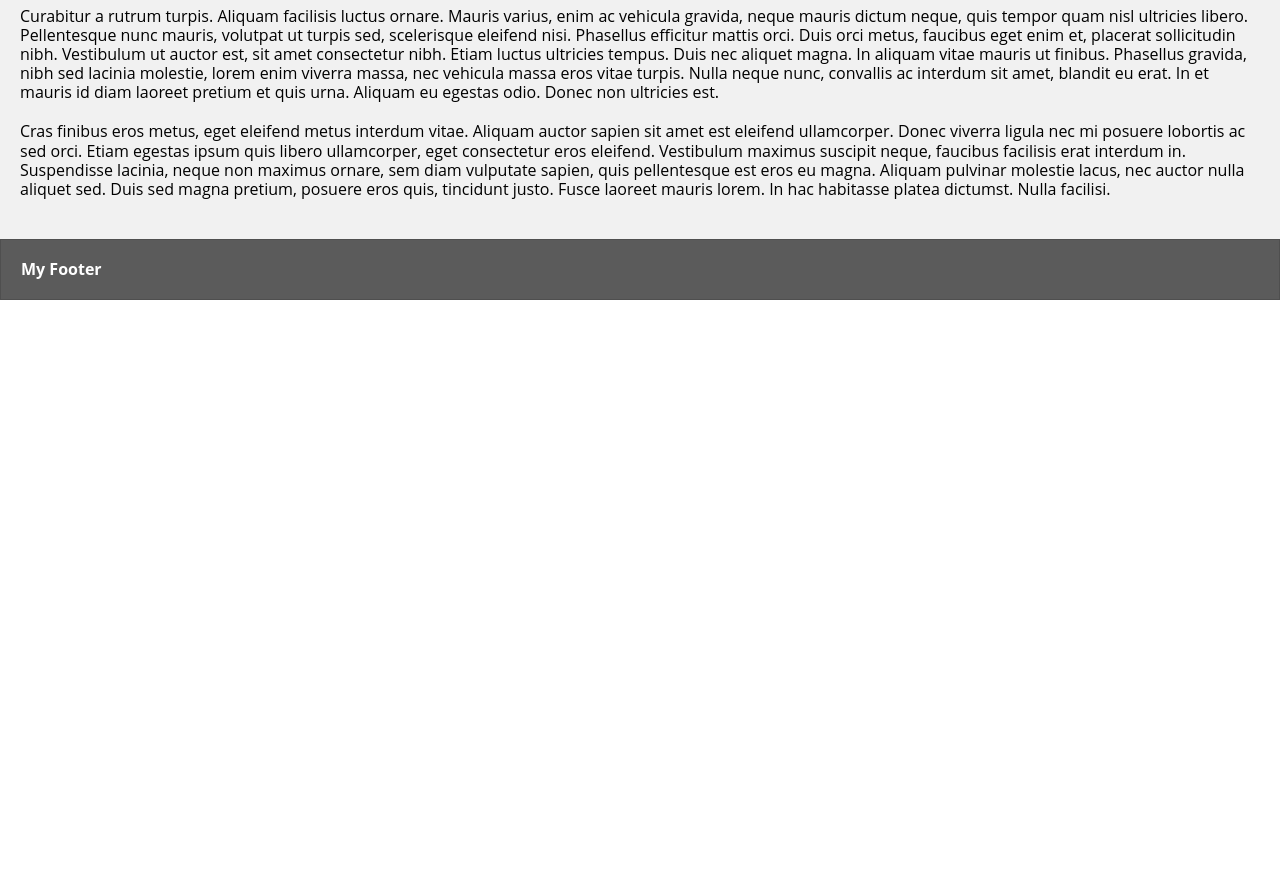
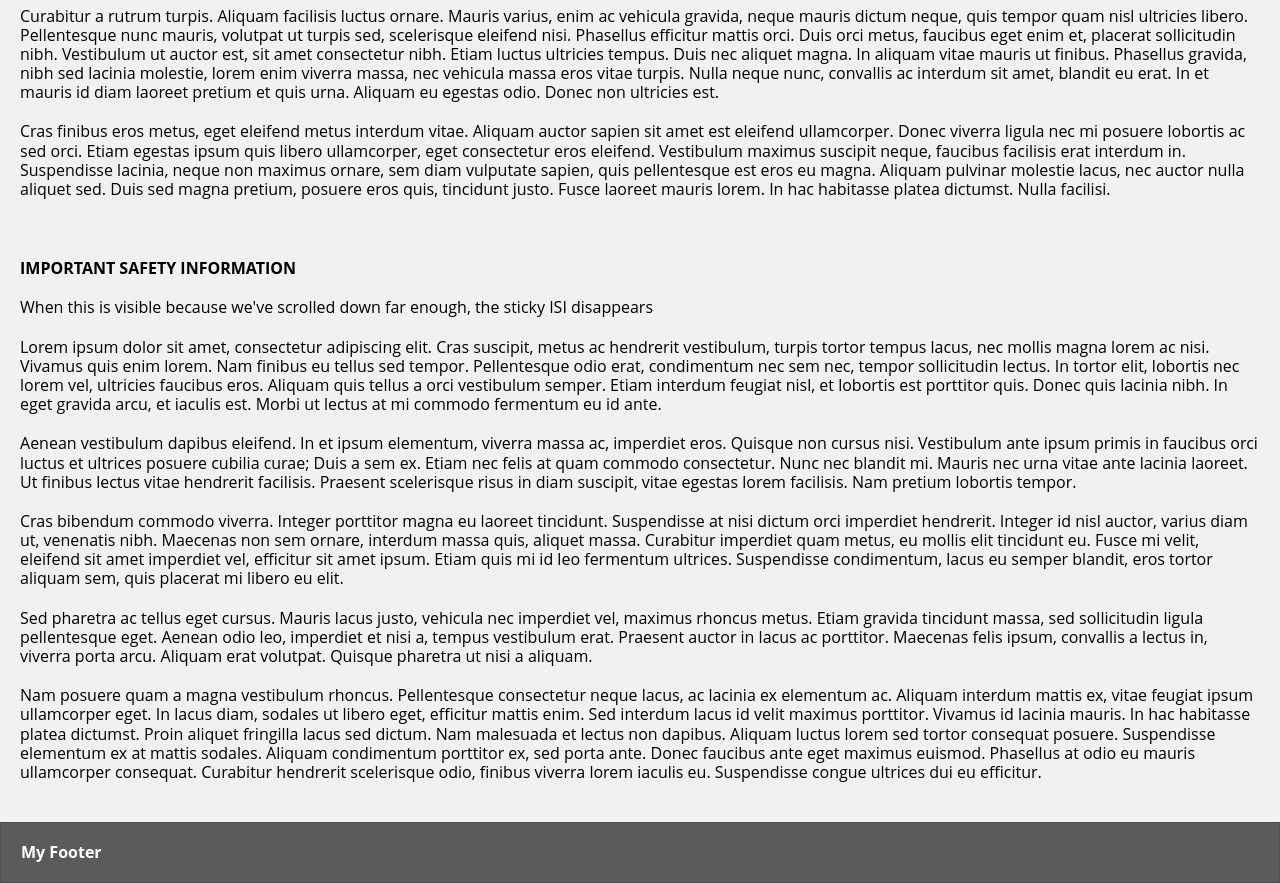
Before and after one commit to JusticeAmpofo/gatsby-sample-website, a Gatsby site: page / in a window 1280 px wide. Shown: the part 1123-2006 px from the top of the page. Before the commit the page ends 1423 px from the top, so only its background shows below. Built offline with nearby package versions, Linux system fonts and the light colour scheme; Gatsby itself is replaced by a stand-in of ours.

Commit message:
complete v3

```diff
--- /dev/null
+++ b/src/components/Isi.js
@@ -0,0 +1,72 @@
+import * as React from 'react';
+
+const ISI = () => {
+    return (
+        <div id='isi' className='container content-bg'>
+            <h2 className='h1 mb5'>IMPORTANT SAFETY INFORMATION</h2>
+            <p className='mb5'>
+                When this is visible because we've scrolled down far enough, the
+                sticky ISI disappears
+            </p>
+            <p className='mb5'>
+                Lorem ipsum dolor sit amet, consectetur adipiscing elit. Cras
+                suscipit, metus ac hendrerit vestibulum, turpis tortor tempus
+                lacus, nec mollis magna lorem ac nisi. Vivamus quis enim lorem.
+                Nam finibus eu tellus sed tempor. Pellentesque odio erat,
+                condimentum nec sem nec, tempor sollicitudin lectus. In tortor
+                elit, lobortis nec lorem vel, ultricies faucibus eros. Aliquam
+                quis tellus a orci vestibulum semper. Etiam interdum feugiat
+                nisl, et lobortis est porttitor quis. Donec quis lacinia nibh.
+                In eget gravida arcu, et iaculis est. Morbi ut lectus at mi
+                commodo fermentum eu id ante.
+            </p>
+            <p className='mb5'>
+                Aenean vestibulum dapibus eleifend. In et ipsum elementum,
+                viverra massa ac, imperdiet eros. Quisque non cursus nisi.
+                Vestibulum ante ipsum primis in faucibus orci luctus et ultrices
+                posuere cubilia curae; Duis a sem ex. Etiam nec felis at quam
+                commodo consectetur. Nunc nec blandit mi. Mauris nec urna vitae
+                ante lacinia laoreet. Ut finibus lectus vitae hendrerit
+                facilisis. Praesent scelerisque risus in diam suscipit, vitae
+                egestas lorem facilisis. Nam pretium lobortis tempor.
+            </p>
+            <p className='mb5'>
+                Cras bibendum commodo viverra. Integer porttitor magna eu
+                laoreet tincidunt. Suspendisse at nisi dictum orci imperdiet
+                hendrerit. Integer id nisl auctor, varius diam ut, venenatis
+                nibh. Maecenas non sem ornare, interdum massa quis, aliquet
+                massa. Curabitur imperdiet quam metus, eu mollis elit tincidunt
+                eu. Fusce mi velit, eleifend sit amet imperdiet vel, efficitur
+                sit amet ipsum. Etiam quis mi id leo fermentum ultrices.
+                Suspendisse condimentum, lacus eu semper blandit, eros tortor
+                aliquam sem, quis placerat mi libero eu elit.
+            </p>
+            <p className='mb5'>
+                Sed pharetra ac tellus eget cursus. Mauris lacus justo, vehicula
+                nec imperdiet vel, maximus rhoncus metus. Etiam gravida
+                tincidunt massa, sed sollicitudin ligula pellentesque eget.
+                Aenean odio leo, imperdiet et nisi a, tempus vestibulum erat.
+                Praesent auctor in lacus ac porttitor. Maecenas felis ipsum,
+                convallis a lectus in, viverra porta arcu. Aliquam erat
+                volutpat. Quisque pharetra ut nisi a aliquam.
+            </p>
+            <p className='mb5'>
+                Nam posuere quam a magna vestibulum rhoncus. Pellentesque
+                consectetur neque lacus, ac lacinia ex elementum ac. Aliquam
+                interdum mattis ex, vitae feugiat ipsum ullamcorper eget. In
+                lacus diam, sodales ut libero eget, efficitur mattis enim. Sed
+                interdum lacus id velit maximus porttitor. Vivamus id lacinia
+                mauris. In hac habitasse platea dictumst. Proin aliquet
+                fringilla lacus sed dictum. Nam malesuada et lectus non dapibus.
+                Aliquam luctus lorem sed tortor consequat posuere. Suspendisse
+                elementum ex at mattis sodales. Aliquam condimentum porttitor
+                ex, sed porta ante. Donec faucibus ante eget maximus euismod.
+                Phasellus at odio eu mauris ullamcorper consequat. Curabitur
+                hendrerit scelerisque odio, finibus viverra lorem iaculis eu.
+                Suspendisse congue ultrices dui eu efficitur.
+            </p>
+        </div>
+    );
+};
+
+export default ISI;
--- a/src/components/Layout.js
+++ b/src/components/Layout.js
@@ -1,6 +1,8 @@
 import * as React from 'react';
 import Header from './Header';
 import Footer from './Footer';
+import Isi from './Isi';
+import SafetyBar from './SafetyBar';
 import { GlobalProvider } from '../context/GlobalContext';
 
 // Styles
@@ -8,14 +10,16 @@ import '../styles/reset.css';
 import '../styles/global.module.css';
 import '../styles/utilities.css';
 
+const OffSetFromIsI = 40;
+
 const Layout = ({ children }) => {
     return (
         <GlobalProvider>
             <Header />
             <main>{children}</main>
-            {/* Safety Bar */}
-            {/* ISI */}
+            <Isi />
             <Footer />
+            <SafetyBar hideOffset={OffSetFromIsI} targetId='isi' />
         </GlobalProvider>
     );
 };
--- a/src/components/Modal.js
+++ b/src/components/Modal.js
@@ -1,7 +1,7 @@
 import React, { useEffect } from 'react';
 import './modal.css';
 
-function Modal({ isOpen, closeModal, content }) {
+const Modal = ({ isOpen, closeModal, content }) => {
     useEffect(() => {
         if (isOpen) {
             document.body.classList.add('overflow-hidden');
@@ -30,5 +30,5 @@ function Modal({ isOpen, closeModal, content }) {
             </div>
         </>
     );
-}
+};
 export default Modal;
--- /dev/null
+++ b/src/components/SafetyBar.js
@@ -0,0 +1,53 @@
+import React, { useState, useEffect, useContext } from 'react';
+import GlobalContext from '../context/GlobalContext';
+import './safety-bar.css';
+
+const SafetyBar = ({ hideOffset, targetId }) => {
+    const [isVisible, setIsVisible] = useState(true);
+
+    useEffect(() => {
+        const scrollHandler = () => {
+            const targetSection = document.getElementById(targetId);
+
+            const rect = targetSection.getBoundingClientRect();
+            const topDistance = rect.top;
+            const viewportHeight =
+                window.innerHeight || document.documentElement.clientHeight;
+
+            const distanceToBottom = viewportHeight - topDistance;
+
+            setIsVisible(distanceToBottom < hideOffset);
+        };
+
+        window.addEventListener('scroll', scrollHandler);
+    }, [hideOffset, targetId]);
+
+    const { closeModal } = useContext(GlobalContext);
+
+    if (!isVisible) return null;
+
+    return (
+        <div className='safety-bar container website-border'>
+            <div className='safety-bar__content'>
+                <a
+                    onClick={() => closeModal()}
+                    href='#isi'
+                    className='btn safety__btn-isi'
+                >
+                    +
+                </a>
+                <h2 className='h1 mb5'>IMPORTANT SAFETY INFORMATION</h2>
+                <p className='mb5'>
+                    3 visible lines of copy should always be visible
+                </p>
+                <p className='mb5'>
+                    Lorem ipsum dolor sit amet, consectetur adipiscing elit.
+                    Cras suscipit, metus ac hendrerit vestibulum, turpis tortor
+                    tempus lacus, nec mollis magna lorem ac nisi. Vivamus quis
+                    enim lorem.
+                </p>
+            </div>
+        </div>
+    );
+};
+export default SafetyBar;
--- /dev/null
+++ b/src/components/safety-bar.css
@@ -0,0 +1,18 @@
+.safety-bar {
+    background: #fff;
+    bottom: 0;
+    left: 50%;
+    max-width: 1150px;
+    position: fixed;
+    transform: translate(-50%);
+    width: 80%;
+}
+
+.safety-bar__content {
+    position: relative;
+}
+
+.safety__btn-isi {
+    position: absolute;
+    right: 20px;
+}
--- a/src/styles/global.module.css
+++ b/src/styles/global.module.css
@@ -10,6 +10,7 @@
 html {
     box-sizing: border-box;
     font-size: 10px;
+    scroll-behavior: smooth;
 }
 
 *,
```
